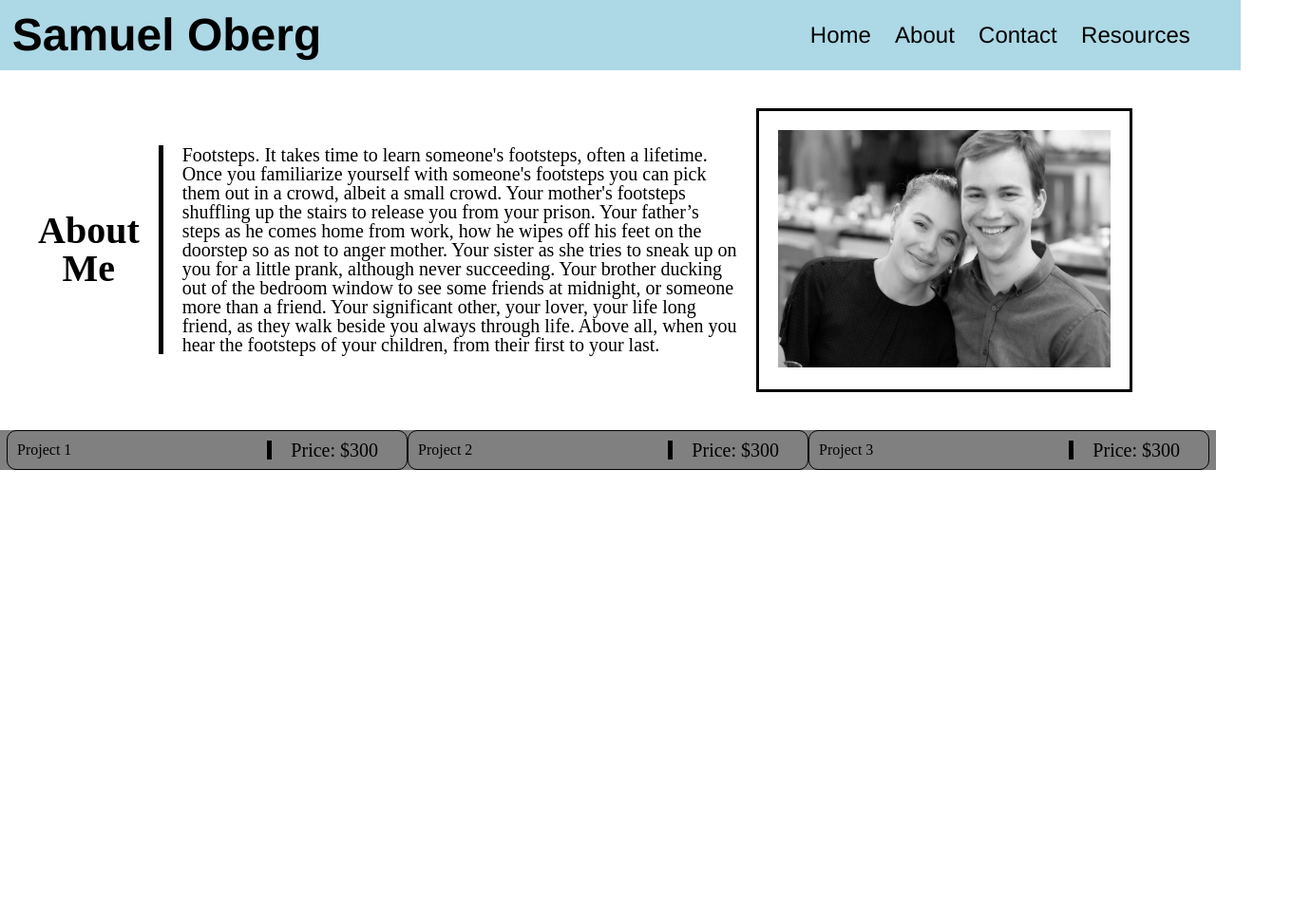
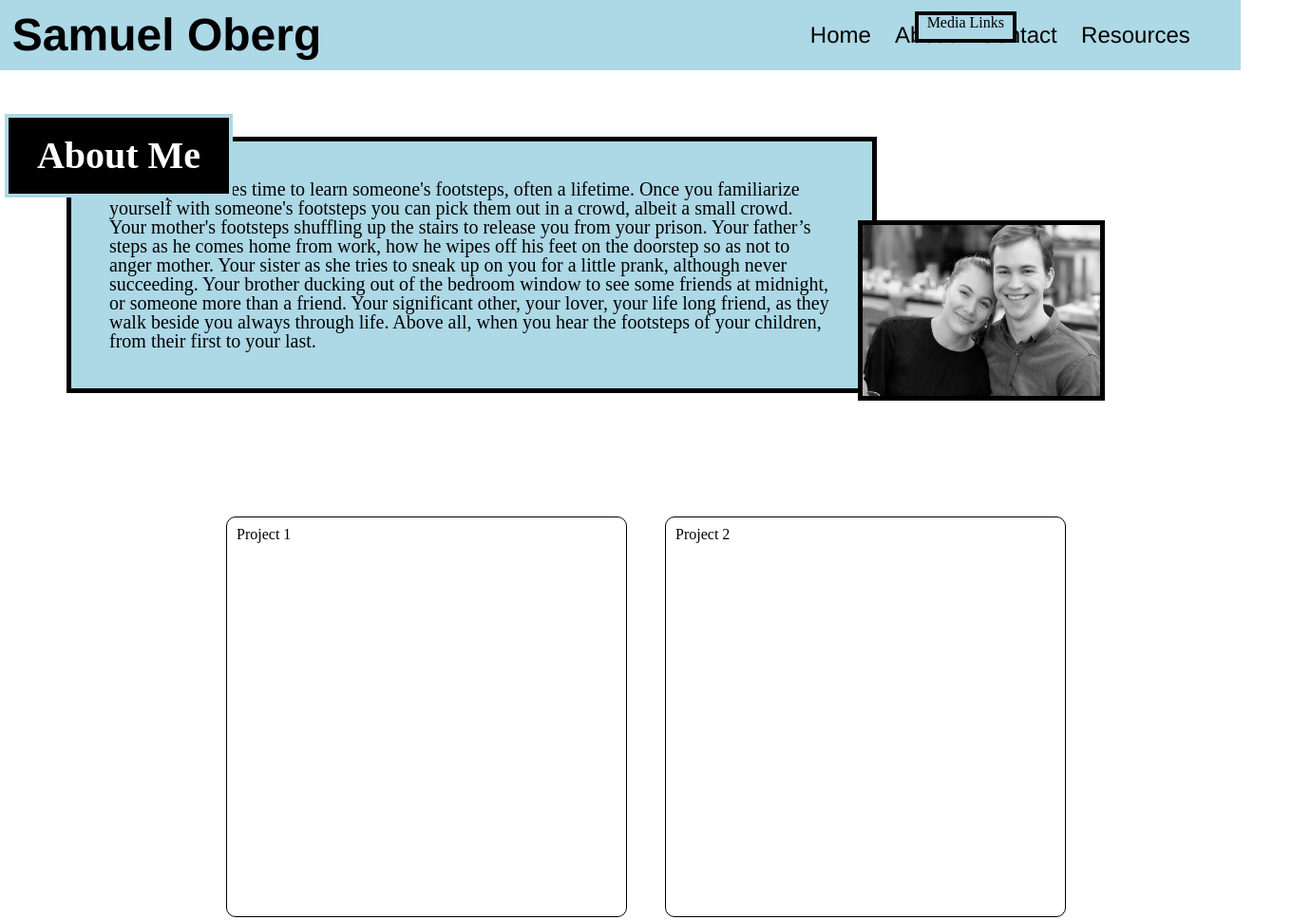
Before and after one commit to sosoberg/portfolio, a plain HTML site: page index.html in a window 1280 px wide. Shown: the top 969 px of the page at 95% size, 1360 px wide, since content can reach past the window. Before the commit the page ends 800 px from the top, so only its background shows below. Drawn offline with Linux system fonts and the light colour scheme.

Commit message:
fixed project flex function, added more css style

```diff
--- a/assets/style.css
+++ b/assets/style.css
@@ -31,7 +31,7 @@ nav ul {
 section {
     justify-content: space-between;
     align-items: center;
-    width: 90%;
+    width: 100%;
     padding: 40px;
     display: flex;
 }
@@ -40,32 +40,57 @@ section h2 {
     font-size: 250%;
     font-weight: bolder;
     justify-content: space-between;
-    padding-right: 20px;
     text-align: center;
+    position: absolute;
+    padding: 20px;
+    border: 4px solid;
+    z-index: 1;
+    width: 15%;
+    background-color: black;
+    color: white;
+    border-color: lightblue;
+    top: 120px;
+    left: 5px;
 }
-section p {
+.bio {
+    background-color: lightblue;
     font-size: 125%;
-    padding-left: 20px;
-    border-left: 5px solid;
+    margin: 30px;
+    border: 5px solid;
     justify-content: space-between;
-    padding-right: 20px;
+    padding: 40px;
+
 }
 aside {
     width: 100%;
     justify-content: space-between;
-    padding: 20px;
-    border: 3px solid;
 }
 aside img {
     position: relative;
-    width: 350px;
-    height: 250px;
+    width: 250px;
+    height: 180px;
     align-items: center;
+    top: 50px;
+    border: 5px solid;
+    right: 50px;
+}
+
+.media {
+    position: relative;
+    right: 250px;
+    top: -250px;
+    width: 800px;
+    height: 25px;
+    border: 4px solid;
+    background-color: lightblue;
+}
+
+.media p {
+    text-align: center;
 }
 
 .projects {
     flex: 3;
-    background-color: grey;
     display: flex;
     flex-wrap: wrap;
     justify-content: center;
@@ -77,6 +102,8 @@ aside img {
     border-radius: 10px;
     padding: 10px;
     flex: 0 0 400px;
+    height: 400px;
+    margin: 20px;
 }
 
 @media only screen and (max-width: 1000px) {
--- a/index.html
+++ b/index.html
@@ -9,6 +9,7 @@
         <link rel="stylesheet" href="./assets/reset.css">
         <link rel="stylesheet" href="./assets/style.css">
     </head>
+    <body>
         <header>
             <h1>Samuel Oberg</h1>
             <nav>
@@ -20,30 +21,37 @@
                 </ul>
             </nav>
         </header>
-    <body>
         <section>
                 <h2>About Me</h2>
-
-                <p>
+                    <p class="bio">
                     Footsteps. It takes time to learn someone's footsteps, often a lifetime. Once you familiarize yourself with someone's footsteps you can pick them out in a crowd, albeit a small crowd. Your mother's footsteps shuffling up the stairs to release you from your prison. Your father’s steps as he comes home from work, how he wipes off his feet on the doorstep so as not to anger mother. Your sister as she tries to sneak up on you for a little prank, although never succeeding. Your brother ducking out of the bedroom window to see some friends at midnight, or someone more than a friend. Your significant other, your lover, your life long friend, as they walk beside you always through life. Above all, when you hear the footsteps of your children, from their first to your last.
                     </p>
-
             <aside>
                 <img src="./assets/images/me.jpg" alt="My Wife and I">
             </aside>
+            <nav class="media">
+                <p>Media Links</p>
+            </nav>
         </section>
-        <div class="projects">
-            <section class="card">
+        <section class="projects">
+            <article class="card">
                 <h3>Project 1</h3>
-                    <p>Price: $300</p>
-            </section>
-            <section class="card">
+            </article>
+            <article class="card">
                 <h3>Project 2</h3>
-                    <p>Price: $300</p>
-            </section>
-            <section class="card">
+            </article>
+            <article class="card">
                 <h3>Project 3</h3>
-                    <p>Price: $300</p>
+            </article>
+            <article class="card">
+                <h3>Project 4</h3>
+            </article>
+            <article class="card">
+                <h3>Project 5</h3>
+            </article>
+            <article class="card">
+                <h3>Project 6</h3>
+            </article>
         </section>
         </div>
         <script src="" async defer></script>
```
Also changed, not shown: 1 other file. Lines whose indentation alone changed are shown as unchanged.
